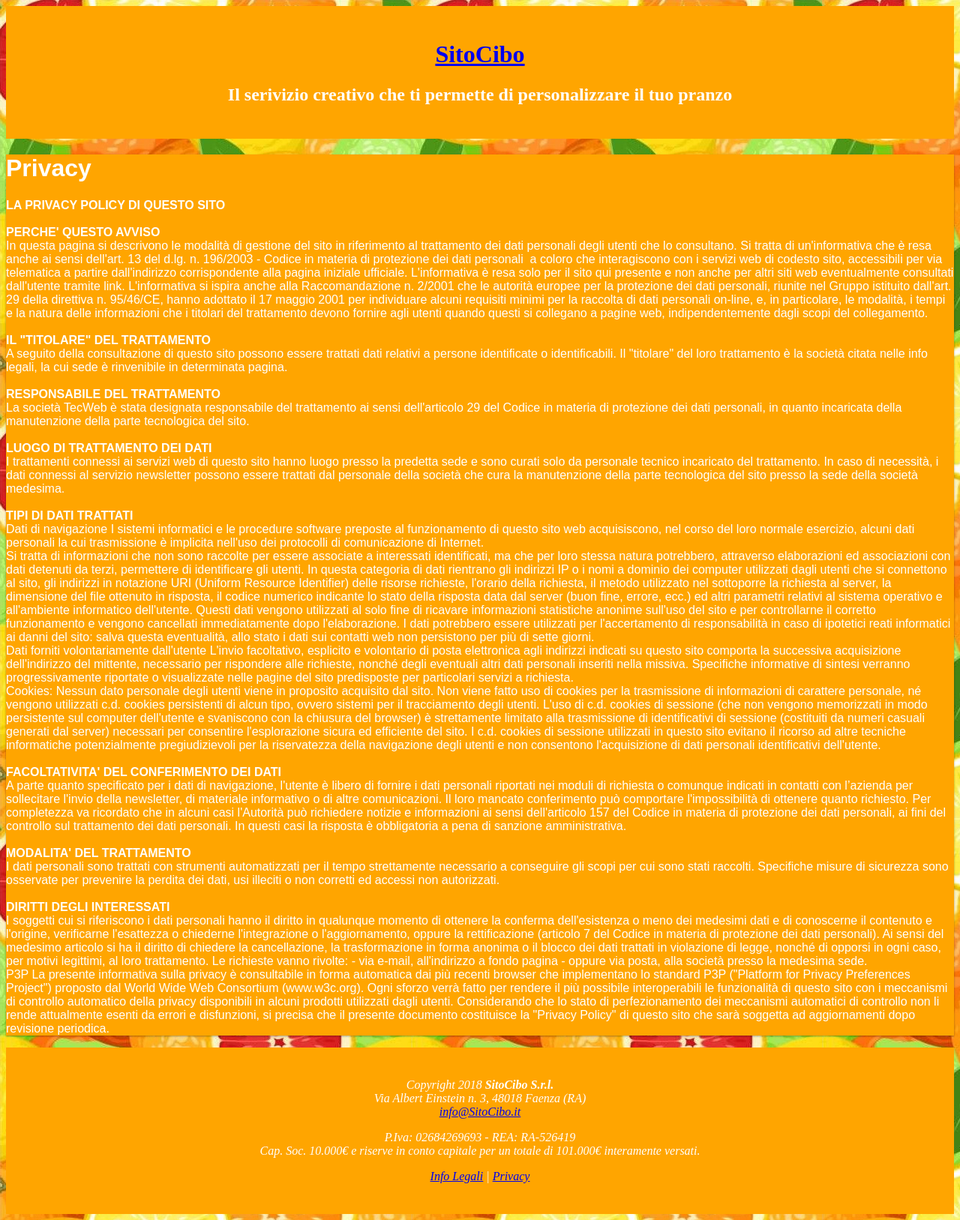
After one commit to igor-lirussi/e-commerce-website, a PHP site: page /privacy_policy.html in a window 1280 px wide. The commit adds this page. Shown: the whole page at 75% size. Run offline with PHP 8.4, Linux system fonts and the light colour scheme.

Commit message:
added privacy_policy and legalinfo pages linked in a (now) legal footer for italian justice

```diff
--- /dev/null
+++ b/privacy_policy.html
@@ -0,0 +1,80 @@
+<!DOCTYPE html>
+<html lang="it">
+
+  <head>
+    <meta charset="utf-8">
+    <title>SitoCibo</title>
+    <link rel="icon" href="resources/favicon.ico" />
+    <meta name="viewport" content="width=device-width, initial-scale=1">
+    <link rel="stylesheet" type="text/css" title="stylesheet" href="style.css">
+
+  </head>
+
+  <body>
+    <header>
+      <a href="home.html">
+      <h1>SitoCibo</h1>
+      </a>
+      <h2>Il serivizio creativo che
+      ti permette di personalizzare il tuo pranzo</h2>
+    </header>
+
+    <div class="legal">
+              <h1>
+                  Privacy
+              </h1>
+
+              <p>
+                  <strong>LA PRIVACY POLICY DI QUESTO SITO &nbsp;</strong><br />
+                  <br />
+                  <strong>PERCHE&#39; QUESTO AVVISO</strong><br />
+                  In questa pagina si descrivono le modalit&agrave; di gestione del sito in riferimento al trattamento dei dati personali degli utenti che lo consultano. Si tratta di un&#39;informativa che &egrave; resa anche ai sensi dell&#39;art. 13 del d.lg. n. 196/2003 - Codice in materia di protezione dei dati personali&nbsp; a coloro che interagiscono con i servizi web di codesto sito, accessibili per via telematica a partire dall&#39;indirizzo corrispondente alla pagina iniziale ufficiale. L&#39;informativa &egrave; resa solo per il sito qui presente e non anche per altri siti web eventualmente consultati dall&#39;utente tramite link. L&#39;informativa si ispira anche alla Raccomandazione n. 2/2001 che le autorit&agrave; europee per la protezione dei dati personali, riunite nel Gruppo istituito dall&#39;art. 29 della direttiva n. 95/46/CE, hanno adottato il 17 maggio 2001 per individuare alcuni requisiti minimi per la raccolta di dati personali on-line, e, in particolare, le modalit&agrave;, i tempi e la natura delle informazioni che i titolari del trattamento devono fornire agli utenti quando questi si collegano a pagine web, indipendentemente dagli scopi del collegamento. &nbsp;<br />
+                  <br />
+                  <strong>IL &quot;TITOLARE&quot; DEL TRATTAMENTO </strong><br />
+                  A seguito della consultazione di questo sito possono essere trattati dati relativi a persone identificate o identificabili. Il &quot;titolare&quot; del loro trattamento &egrave; la societ&agrave; citata nelle info legali, la cui sede è rinvenibile in determinata pagina.<br />
+                  <br />
+                  <strong>RESPONSABILE DEL TRATTAMENTO </strong><br />
+                  La societ&agrave; TecWeb &egrave; stata designata responsabile del trattamento ai sensi dell&#39;articolo 29 del Codice in materia di protezione dei dati personali, in quanto incaricata della manutenzione della parte tecnologica del sito. &nbsp;<br />
+                  <br />
+                  <strong>LUOGO DI TRATTAMENTO DEI DATI</strong><br />
+                  I trattamenti connessi ai servizi web di questo sito hanno luogo presso la predetta sede e sono curati solo da personale tecnico incaricato del trattamento. In caso di necessit&agrave;, i dati connessi al servizio newsletter possono essere trattati dal personale della societ&agrave; che cura la manutenzione della parte tecnologica del sito presso la sede della societ&agrave; medesima. &nbsp;<br />
+                  <br />
+                  <strong>TIPI DI DATI TRATTATI</strong><br />
+                  Dati di navigazione I sistemi informatici e le procedure software preposte al funzionamento di questo sito web acquisiscono, nel corso del loro normale esercizio, alcuni dati personali la cui trasmissione &egrave; implicita nell&#39;uso dei protocolli di comunicazione di Internet.<br />
+                  Si tratta di informazioni che non sono raccolte per essere associate a interessati identificati, ma che per loro stessa natura potrebbero, attraverso elaborazioni ed associazioni con dati detenuti da terzi, permettere di identificare gli utenti. In questa categoria di dati rientrano gli indirizzi IP o i nomi a dominio dei computer utilizzati dagli utenti che si connettono al sito, gli indirizzi in notazione URI (Uniform Resource Identifier) delle risorse richieste, l&#39;orario della richiesta, il metodo utilizzato nel sottoporre la richiesta al server, la dimensione del file ottenuto in risposta, il codice numerico indicante lo stato della risposta data dal server (buon fine, errore, ecc.) ed altri parametri relativi al sistema operativo e all&#39;ambiente informatico dell&#39;utente. Questi dati vengono utilizzati al solo fine di ricavare informazioni statistiche anonime sull&#39;uso del sito e per controllarne il corretto funzionamento e vengono cancellati immediatamente dopo l&#39;elaborazione. I dati potrebbero essere utilizzati per l&#39;accertamento di responsabilit&agrave; in caso di ipotetici reati informatici ai danni del sito: salva questa eventualit&agrave;, allo stato i dati sui contatti web non persistono per pi&ugrave; di sette giorni. &nbsp;<br />
+                  Dati forniti volontariamente dall&#39;utente L&#39;invio facoltativo, esplicito e volontario di posta elettronica agli indirizzi indicati su questo sito comporta la successiva acquisizione dell&#39;indirizzo del mittente, necessario per rispondere alle richieste, nonch&eacute; degli eventuali altri dati personali inseriti nella missiva. Specifiche informative di sintesi verranno progressivamente riportate o visualizzate nelle pagine del sito predisposte per particolari servizi a richiesta. &nbsp;<br />
+                  Cookies: Nessun dato personale degli utenti viene in proposito acquisito dal sito. Non viene fatto uso di cookies per la trasmissione di informazioni di carattere personale, n&eacute; vengono utilizzati c.d. cookies persistenti di alcun tipo, ovvero sistemi per il tracciamento degli utenti. L&#39;uso di c.d. cookies di sessione (che non vengono memorizzati in modo persistente sul computer dell&#39;utente e svaniscono con la chiusura del browser) &egrave; strettamente limitato alla trasmissione di identificativi di sessione (costituiti da numeri casuali generati dal server) necessari per consentire l&#39;esplorazione sicura ed efficiente del sito. I c.d. cookies di sessione utilizzati in questo sito evitano il ricorso ad altre tecniche informatiche potenzialmente pregiudizievoli per la riservatezza della navigazione degli utenti e non consentono l&#39;acquisizione di dati personali identificativi dell&#39;utente. &nbsp;<br />
+                  <br />
+                  <strong>FACOLTATIVITA&#39; DEL CONFERIMENTO DEI DATI </strong><br />
+                  A parte quanto specificato per i dati di navigazione, l&#39;utente &egrave; libero di fornire i dati personali riportati nei moduli di richiesta o comunque indicati in contatti con l&rsquo;azienda per sollecitare l&#39;invio della newsletter, di materiale informativo o di altre comunicazioni. Il loro mancato conferimento pu&ograve; comportare l&#39;impossibilit&agrave; di ottenere quanto richiesto. Per completezza va ricordato che in alcuni casi l&#39;Autorit&agrave; pu&ograve; richiedere notizie e informazioni ai sensi dell&#39;articolo 157 del Codice in materia di protezione dei dati personali, ai fini del controllo sul trattamento dei dati personali. In questi casi la risposta &egrave; obbligatoria a pena di sanzione amministrativa.<br />
+                  <br />
+                  <strong>MODALITA&#39; DEL TRATTAMENTO </strong><br />
+                  I dati personali sono trattati con strumenti automatizzati per il tempo strettamente necessario a conseguire gli scopi per cui sono stati raccolti. Specifiche misure di sicurezza sono osservate per prevenire la perdita dei dati, usi illeciti o non corretti ed accessi non autorizzati. &nbsp;<br />
+                  <br />
+                  <strong>DIRITTI DEGLI INTERESSATI</strong><br />
+                  I soggetti cui si riferiscono i dati personali hanno il diritto in qualunque momento di ottenere la conferma dell&#39;esistenza o meno dei medesimi dati e di conoscerne il contenuto e l&#39;origine, verificarne l&#39;esattezza o chiederne l&#39;integrazione o l&#39;aggiornamento, oppure la rettificazione (articolo 7 del Codice in materia di protezione dei dati personali). Ai sensi del medesimo articolo si ha il diritto di chiedere la cancellazione, la trasformazione in forma anonima o il blocco dei dati trattati in violazione di legge, nonch&eacute; di opporsi in ogni caso, per motivi legittimi, al loro trattamento. Le richieste vanno rivolte: - via e-mail, all&#39;indirizzo a fondo pagina - oppure via posta, alla societ&agrave; presso la medesima sede.<br />
+                  P3P La presente informativa sulla privacy &egrave; consultabile in forma automatica dai pi&ugrave; recenti browser che implementano lo standard P3P (&quot;Platform for Privacy Preferences Project&quot;) proposto dal World Wide Web Consortium (www.w3c.org). Ogni sforzo verr&agrave; fatto per rendere il pi&ugrave; possibile interoperabili le funzionalit&agrave; di questo sito con i meccanismi di controllo automatico della privacy disponibili in alcuni prodotti utilizzati dagli utenti. Considerando che lo stato di perfezionamento dei meccanismi automatici di controllo non li rende attualmente esenti da errori e disfunzioni, si precisa che il presente documento costituisce la &quot;Privacy Policy&quot; di questo sito che sar&agrave; soggetta ad aggiornamenti dopo revisione periodica.
+              </p>
+          </div>
+
+
+    <footer>
+      <address>
+            <p>
+                Copyright 2018 <strong>SitoCibo S.r.l.</strong><br>
+                Via Albert Einstein n. 3, 48018 Faenza (RA)<br>
+                <a href="mailto:info@SitoCibo.it">info@SitoCibo.it</a>
+            </p>
+            <p>
+                P.Iva: 02684269693 - REA: RA-526419
+                <br>
+                Cap. Soc. 10.000€ e riserve in conto capitale per un totale di 101.000€ interamente versati.
+            </p>
+            <p>
+                <a id="footer_InfoLegali" href="info_legali.html">Info Legali</a> | <a id="footer_PrivacyPolicy" href="privacy_policy.html">Privacy</a>
+            </p>
+        </address>
+    </footer>
+
+  </body>
+</html>
--- a/style.css
+++ b/style.css
@@ -118,7 +118,14 @@ footer {
   background: #bb0000;
   color: white;
 }
-
+/*info legali*/
+.legal {
+      background-color: var(--main-color);
+      font: 1em arial, sans-serif;
+      color: #ffffff;
+      text-align: left;
+      box-shadow: 0 1px 3px rgba(0,0,0,0.12), 0 1px 2px rgba(0,0,0,0.24);
+}
 
 /*barra ricerca*/
   input[type=search] {
```
Also changed, not shown: home.html (+17 -5 lines), info_legali.html (added, +80 -0 lines).
